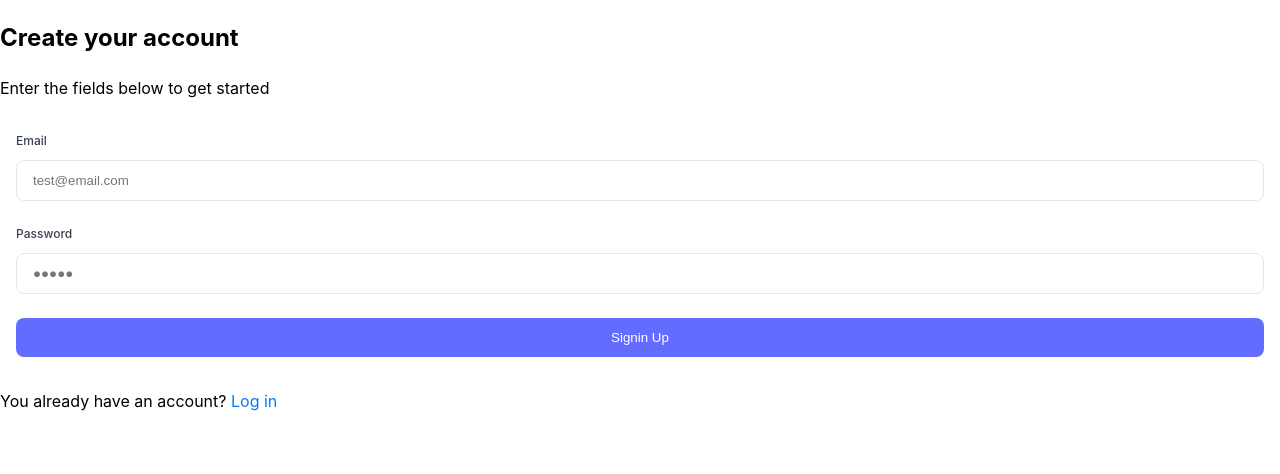
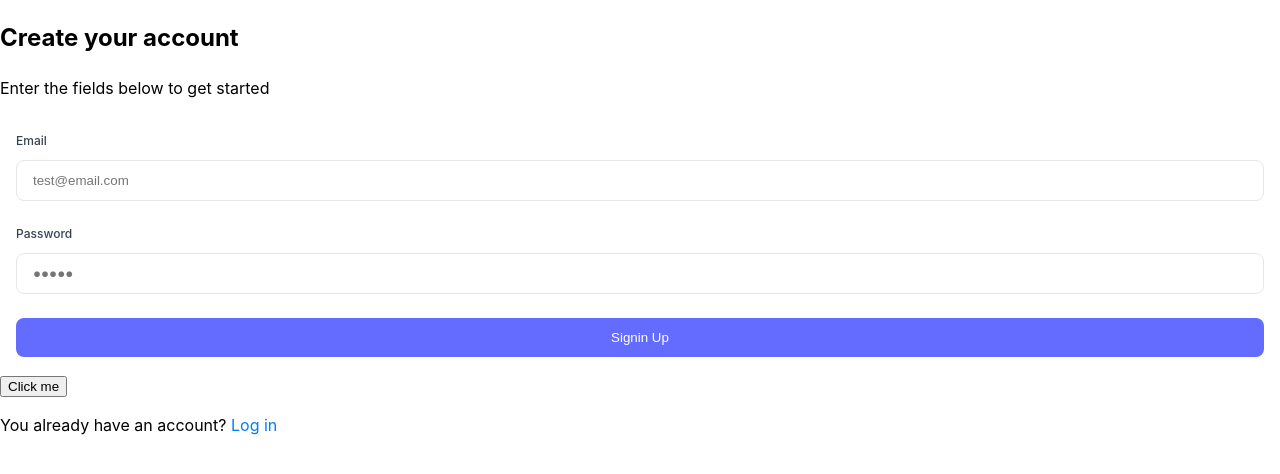
Before and after one commit to younessbennaj/trip-assistant, a React (Vite) app: page /signup in a window 1280 px wide. Shown: the top 474 px of the page. Built offline with nearby package versions, Linux system fonts and the light colour scheme; no server answers.

Commit message:
feat: add auth provider

```diff
--- a/src/App.tsx
+++ b/src/App.tsx
@@ -1,7 +1,8 @@
 import { createClient } from "@supabase/supabase-js";
-import { useEffect } from "react";
 import "./App.css";
 import { Link } from "react-router-dom";
+import { AuthContext } from "./components/AuthProvider";
+import { useContext } from "react";
 
 export const supabase = createClient(
   `https://${import.meta.env.VITE_SUPABASE_PROJECT_ID}.supabase.co`,
@@ -9,16 +10,15 @@ export const supabase = createClient(
 );
 
 function App() {
-  useEffect(() => {
-    supabase.auth.getSession().then(({ data }) => {
-      console.log("data", data);
-    });
-  }, []);
-
+  const { session } = useContext(AuthContext);
   return (
     <main>
       <h1>Main Layout here</h1>
-      <Link to="/signup">Sign up</Link>
+      {session ? (
+        <Link to="/logout">Logout</Link>
+      ) : (
+        <Link to="/signup">Sign up</Link>
+      )}
     </main>
   );
 }
--- /dev/null
+++ b/src/components/AuthProvider/index.tsx
@@ -0,0 +1,42 @@
+import { Session } from "@supabase/supabase-js";
+import { createContext, useEffect, useState } from "react";
+import { supabase } from "../../App";
+
+// Create an auth context
+export const AuthContext = createContext<{
+  session: Session | null;
+  setSession: (session: Session | null) => void;
+}>({
+  session: null,
+  setSession: () => {},
+});
+
+function AuthProvider({ children }: { children: React.ReactNode }) {
+  const [session, setSession] = useState<Session | null>(null);
+  useEffect(() => {
+    supabase.auth.getSession().then(({ data: { session } }) => {
+      setSession(session);
+    });
+
+    const {
+      data: { subscription },
+    } = supabase.auth.onAuthStateChange((_event, session) => {
+      setSession(session);
+    });
+
+    return () => subscription.unsubscribe();
+  }, []);
+
+  return (
+    <AuthContext.Provider
+      value={{
+        session,
+        setSession,
+      }}
+    >
+      {children}
+    </AuthContext.Provider>
+  );
+}
+
+export default AuthProvider;
--- a/src/components/SignUp/index.tsx
+++ b/src/components/SignUp/index.tsx
@@ -1,11 +1,39 @@
+import { useContext } from "react";
 import SignUpForm from "../SignUpForm";
+import { Navigate } from "react-router-dom";
+import { AuthContext } from "../AuthProvider";
 
 function SignUp() {
+  const { session, setSession } = useContext(AuthContext);
+  console.log("session", session);
+  if (session) {
+    return <Navigate to="/" />;
+  }
   return (
     <>
       <h2>Create your account</h2>
       <p>Enter the fields below to get started</p>
       <SignUpForm />
+      <button
+        onClick={() => {
+          setSession({
+            expires_in: 3600,
+            token_type: "bearer",
+            user: {
+              id: "user_id",
+              email: "user@example.com",
+              app_metadata: {},
+              user_metadata: {},
+              aud: "",
+              created_at: "",
+            },
+            access_token: "",
+            refresh_token: "",
+          });
+        }}
+      >
+        Click me
+      </button>
       <p>
         You already have an account?{" "}
         <span style={{ color: "#007bff" }}>Log in</span>
--- a/src/main.tsx
+++ b/src/main.tsx
@@ -1,10 +1,15 @@
-import { StrictMode } from "react";
+import { StrictMode, useContext, useEffect } from "react";
 import { createRoot } from "react-dom/client";
 import "./index.css";
-import { createBrowserRouter, RouterProvider } from "react-router-dom";
+import {
+  createBrowserRouter,
+  Navigate,
+  RouterProvider,
+} from "react-router-dom";
 import SignUp from "./components/SignUp/index.tsx";
 import App from "./App.tsx";
 import SignIn from "./components/SignIn/index.tsx";
+import AuthProvider, { AuthContext } from "./components/AuthProvider/index.tsx";
 
 const router = createBrowserRouter([
   {
@@ -19,10 +24,24 @@ const router = createBrowserRouter([
     path: "/signin",
     element: <SignIn />,
   },
+  {
+    path: "/logout",
+    element: <Logout />,
+  },
 ]);
+
+function Logout() {
+  const { setSession } = useContext(AuthContext);
+  useEffect(() => {
+    setSession(null);
+  }, [setSession]);
+  return <Navigate to="/" />;
+}
 
 createRoot(document.getElementById("root")!).render(
   <StrictMode>
-    <RouterProvider router={router} />
-  </StrictMode>
+    <AuthProvider>
+      <RouterProvider router={router} />
+    </AuthProvider>
+  </StrictMode>,
 );
```
